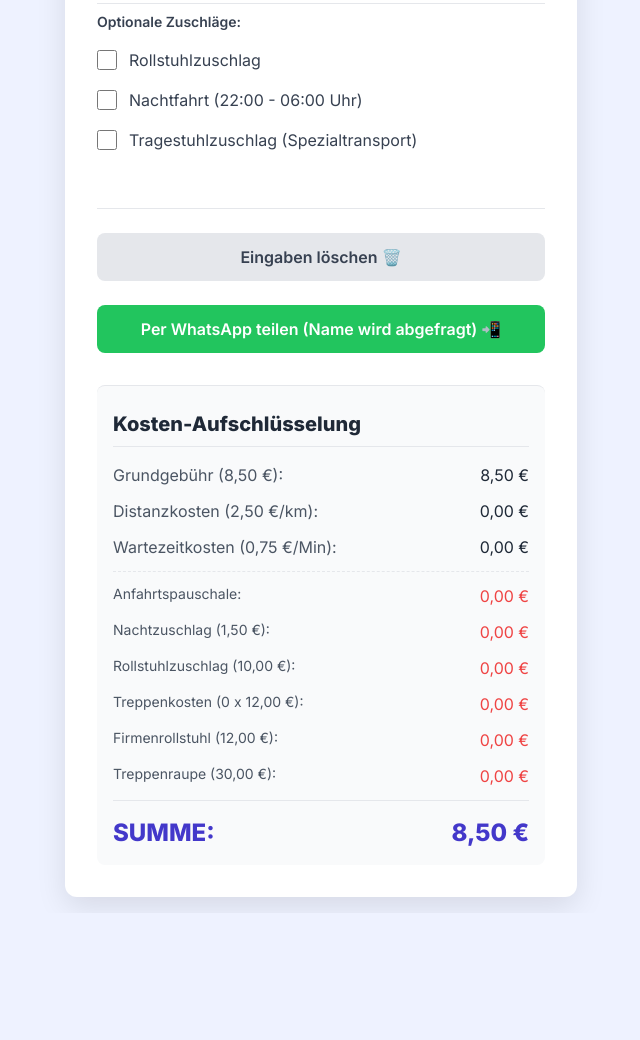
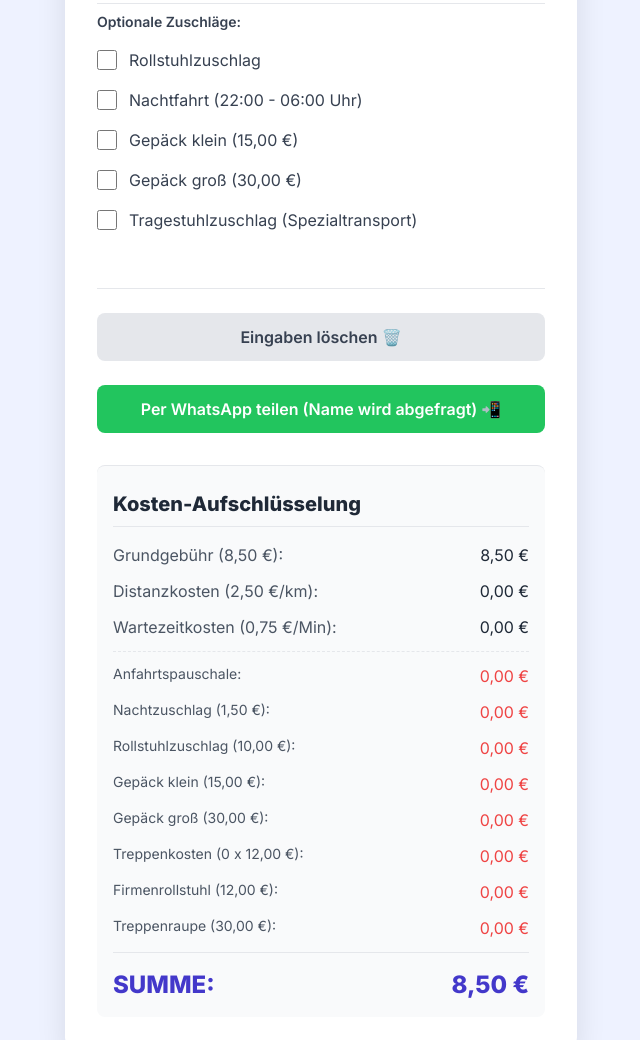
Before and after one commit to pfeifferliege/Mietwagenrechner, a plain HTML site: page index.html in a window 1280 px wide. Shown: the part 609-1649 px from the top of the page, without its empty margins (319-959 px from the left). Before the commit the page ends 1522 px from the top, so only its background shows below. Drawn offline with nearby package versions, Linux system fonts and the light colour scheme.

Commit message:
Update index.html

```diff
--- a/index.html
+++ b/index.html
@@ -145,6 +145,23 @@
                 </div>
 
                 <div class="flex items-center">
+                    <input id="isSmallLuggage" type="checkbox" onchange="calculateFare()"
+                            class="h-5 w-5 text-indigo-600 border-gray-300 rounded focus:ring-indigo-500"
+                            aria-label="Kleiner Gepäckzuschlag aktivieren">
+                    <label for="isSmallLuggage" class="ml-3 text-base font-medium text-gray-700">
+                        Gepäck klein (15,00 €)
+                    </label>
+                </div>
+
+                <div class="flex items-center">
+                    <input id="isLargeLuggage" type="checkbox" onchange="calculateFare()"
+                            class="h-5 w-5 text-indigo-600 border-gray-300 rounded focus:ring-indigo-500"
+                            aria-label="Großer Gepäckzuschlag aktivieren">
+                    <label for="isLargeLuggage" class="ml-3 text-base font-medium text-gray-700">
+                        Gepäck groß (30,00 €)
+                    </label>
+                </div>
+                <div class="flex items-center">
                     <input id="isCarryChair" type="checkbox" onchange="toggleCarryChairOptions(); calculateFare();"
                             class="h-5 w-5 text-indigo-600 border-gray-300 rounded focus:ring-indigo-500"
                             aria-label="Tragestuhlzuschlag aktivieren">
@@ -227,6 +244,14 @@
                     <span id="detailWheelchairSurcharge" class="font-medium text-red-500">0,00 €</span>
                 </div>
                 <div class="flex justify-between text-gray-600">
+                    <span class="text-sm">Gepäck klein (15,00 €):</span>
+                    <span id="detailSmallLuggage" class="font-medium text-red-500">0,00 €</span>
+                </div>
+                <div class="flex justify-between text-gray-600">
+                    <span class="text-sm">Gepäck groß (30,00 €):</span>
+                    <span id="detailLargeLuggage" class="font-medium text-red-500">0,00 €</span>
+                </div>
+                <div class="flex justify-between text-gray-600">
                     <span class="text-sm">Treppenkosten (<span id="stairCountDisplay">0</span> x 12,00 €):</span>
                     <span id="detailStairCost" class="font-medium text-red-500">0,00 €</span>
                 </div>
@@ -257,7 +282,10 @@
             WAITING_RATE_PER_MINUTE: 0.75,
             STAIR_RATE_PER_STEP: 12.00,
             COMPANY_WHEELCHAIR_SURCHARGE: 12.00,
-            STAIR_CLIMBER_SURCHARGE: 30.00
+            STAIR_CLIMBER_SURCHARGE: 30.00,
+            // NEU: Gepäcktarife
+            SMALL_LUGGAGE_SURCHARGE: 15.00,
+            LARGE_LUGGAGE_SURCHARGE: 30.00
         };
 
         // Hilfsfunktion zur Formatierung als Währung (Deutsch)
@@ -305,6 +333,10 @@
             const wheelchairCheckbox = document.getElementById('isWheelchair');
             const arrivalSelect = document.getElementById('arrivalSurcharge');
 
+            // NEU: Gepäck-Elemente
+            const smallLuggageCheckbox = document.getElementById('isSmallLuggage');
+            const largeLuggageCheckbox = document.getElementById('isLargeLuggage');
+
             // Tragestuhl-Elemente
             const carryChairCheckbox = document.getElementById('isCarryChair');
             const stairCountInput = document.getElementById('stairCount');
@@ -318,6 +350,10 @@
             const isWheelchair = wheelchairCheckbox.checked;
             const arrivalSurchargeCost = parseFloat(arrivalSelect.value) || 0;
 
+            // NEU: Gepäck-Status
+            const isSmallLuggage = smallLuggageCheckbox.checked;
+            const isLargeLuggage = largeLuggageCheckbox.checked;
+
             // Tragestuhl-Berechnung
             const isCarryChair = carryChairCheckbox.checked;
             // Wenn das Feld leer ist, ist der Wert 0
@@ -330,6 +366,9 @@
             let waitingCost = 0;
             let nightSurcharge = 0;
             let wheelchairSurcharge = 0;
+            // NEU: Gepäck-Kosten
+            let smallLuggageCost = 0;
+            let largeLuggageCost = 0;
             let stairCost = 0;
             let companyWheelchairCost = 0;
             let stairClimberCost = 0;
@@ -348,6 +387,13 @@
             if (isWheelchair) {
                 wheelchairSurcharge = TARIFFS.WHEELCHAIR_SURCHARGE;
             }
+            // NEU: Gepäck-Kosten berechnen
+            if (isSmallLuggage) {
+                smallLuggageCost = TARIFFS.SMALL_LUGGAGE_SURCHARGE;
+            }
+            if (isLargeLuggage) {
+                largeLuggageCost = TARIFFS.LARGE_LUGGAGE_SURCHARGE;
+            }
 
             // 4. Zuschläge (Tragestuhl)
             if (isCarryChair) {
@@ -362,7 +408,7 @@
 
 
             // 5. Gesamtfahrpreis
-            totalFare = baseFare + distanceCost + waitingCost + arrivalSurchargeCost + nightSurcharge + wheelchairSurcharge + stairCost + companyWheelchairCost + stairClimberCost;
+            totalFare = baseFare + distanceCost + waitingCost + arrivalSurchargeCost + nightSurcharge + wheelchairSurcharge + smallLuggageCost + largeLuggageCost + stairCost + companyWheelchairCost + stairClimberCost;
 
             // Rundet auf zwei Dezimalstellen
             totalFare = Math.round(totalFare * 100) / 100;
@@ -377,6 +423,10 @@
             document.getElementById('detailArrivalSurcharge').textContent = formatCurrency(arrivalSurchargeCost);
             document.getElementById('detailNightSurcharge').textContent = formatCurrency(nightSurcharge);
             document.getElementById('detailWheelchairSurcharge').textContent = formatCurrency(wheelchairSurcharge);
+
+            // NEU: Gepäck-Aufschlüsselung
+            document.getElementById('detailSmallLuggage').textContent = formatCurrency(smallLuggageCost);
+            document.getElementById('detailLargeLuggage').textContent = formatCurrency(largeLuggageCost);
 
             // Tragestuhl-Aufschlüsselung
             document.getElementById('stairCountDisplay').textContent = stairCount;
@@ -396,6 +446,10 @@
             document.getElementById('isNight').checked = false;
             document.getElementById('isWheelchair').checked = false;
             document.getElementById('arrivalSurcharge').value = '0.00';
+
+            // NEU: Gepäck-Felder zurücksetzen
+            document.getElementById('isSmallLuggage').checked = false;
+            document.getElementById('isLargeLuggage').checked = false;
 
             // Tragestuhl-Felder zurücksetzen
             document.getElementById('isCarryChair').checked = false;
@@ -423,6 +477,9 @@
             const arrivalSurchargeCost = parseFloat(document.getElementById('arrivalSurcharge').value) || 0;
             const isNight = document.getElementById('isNight').checked;
             const isWheelchair = document.getElementById('isWheelchair').checked;
+            // NEU: Gepäck-Werte
+            const isSmallLuggage = document.getElementById('isSmallLuggage').checked;
+            const isLargeLuggage = document.getElementById('isLargeLuggage').checked;
 
             // Tragestuhl-Werte
             const isCarryChair = document.getElementById('isCarryChair').checked;
@@ -437,6 +494,9 @@
             const waitingCost = waitingMinutes * TARIFFS.WAITING_RATE_PER_MINUTE;
             let nightSurcharge = isNight ? TARIFFS.NIGHT_SURCHARGE : 0;
             let wheelchairSurcharge = isWheelchair ? TARIFFS.WHEELCHAIR_SURCHARGE : 0;
+            // NEU: Gepäck-Kosten
+            let smallLuggageCost = isSmallLuggage ? TARIFFS.SMALL_LUGGAGE_SURCHARGE : 0;
+            let largeLuggageCost = isLargeLuggage ? TARIFFS.LARGE_LUGGAGE_SURCHARGE : 0;
             let stairCost = isCarryChair ? stairCount * TARIFFS.STAIR_RATE_PER_STEP : 0;
             let companyWheelchairCost = isCompanyWheelchair ? TARIFFS.COMPANY_WHEELCHAIR_SURCHARGE : 0;
             let stairClimberCost = isStairClimber ? TARIFFS.STAIR_CLIMBER_SURCHARGE : 0;
@@ -460,6 +520,14 @@
             }
             if (wheelchairSurcharge > 0) {
                 message += `Rollstuhlzuschlag: ${formatCurrency(wheelchairSurcharge)}\n`;
+            }
+
+            // NEU: Gepäck-Details
+            if (smallLuggageCost > 0) {
+                message += `Gepäck klein: ${formatCurrency(smallLuggageCost)}\n`;
+            }
+            if (largeLuggageCost > 0) {
+                message += `Gepäck groß: ${formatCurrency(largeLuggageCost)}\n`;
             }
 
             // Tragestuhl-Details
```
